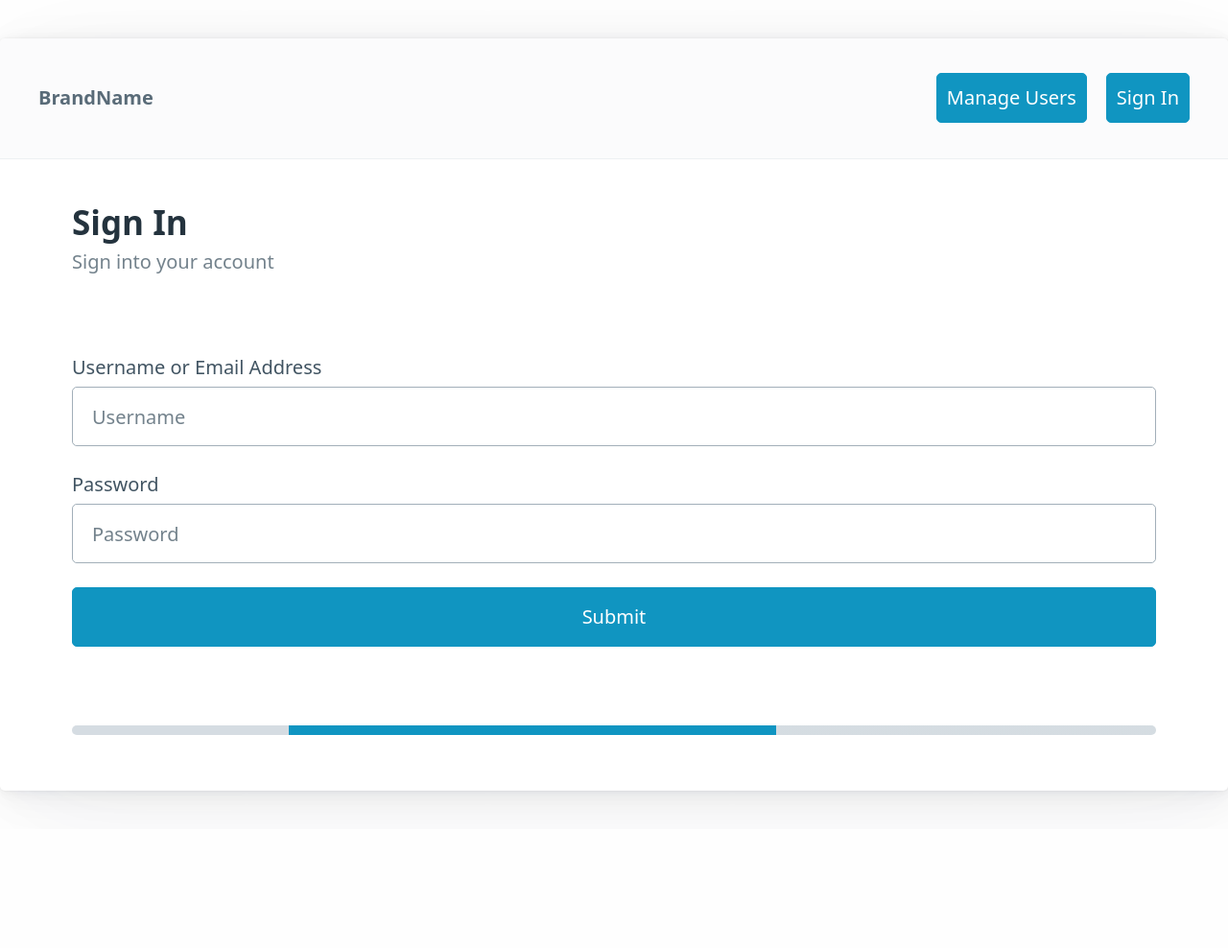
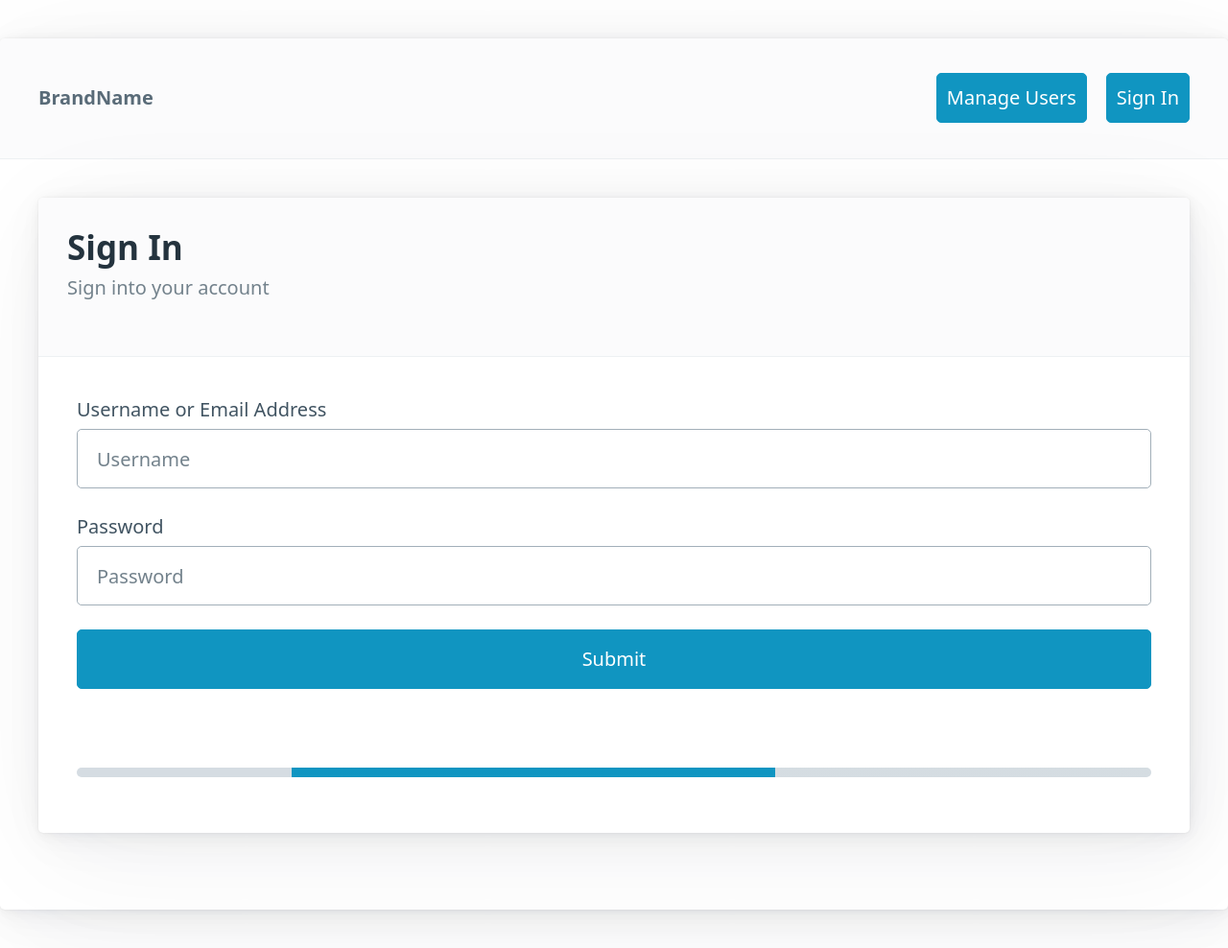
Before and after one commit to jeffrey-t-l/flask-playground, a Flask app: page /sign_in in a window 1280 px wide. Shown: the whole page at 96% size. Before the commit the page ends 835 px from the top, so only its background shows below. Run offline with Flask 2, Linux system fonts and the light colour scheme.

Commit message:
tidying up

```diff
--- a/templates/base.html
+++ b/templates/base.html
@@ -22,7 +22,7 @@
                 </ul>
                 <ul>
                     {% block head %}{% endblock %}
-                    <li><a href="/manage_users" role="button">Manage Users</a></li>
+                    <!-- <li><a href="/manage_users" role="button">Manage Users</a></li>-->
                     <li><a href="/sign_in" role="button" class="primary">Sign In</a></li>
                 </ul>
             </nav>
--- a/templates/manage_users.html
+++ b/templates/manage_users.html
@@ -2,6 +2,8 @@
 {% block head %}
   {{ super() }}
     <li><a href="/create_user" role="button">Create User</a></li>
+    <li><a href="/sign_out" role="button" class="secondary">Sign Out</a></li>
+
 {% endblock %}
 {% block form %}
 
--- a/templates/sign_in.html
+++ b/templates/sign_in.html
@@ -1,13 +1,24 @@
 {% extends "base.html" %}
+
+{% block head %}
+  {{ super() }}
+    <li><a href="/manage_users" role="button">Manage Users</a></li>
+{% endblock %}
+
 {% block form %}
-
-<main class="container">
-  <section>
+<article>
+  <body>
+    <header class="App-header">
+      <nav>
+        <ul>
           <hgroup>
             <h2>Sign In</h2>
             <h3>Sign into your account</h3>
           </hgroup>
-    </section>
+        </ul>
+      </nav>
+    </header>
+    <main class="container">
       <section>
         <form method="post" id="signin">
           <div>
@@ -27,4 +38,6 @@
       </section>
       <div><progress></progress></div>
     </main>
+  </body>
+</article>
 {% endblock %}
```
Also changed, not shown: templates/index.html (+6 -2 lines). Lines whose indentation alone changed are shown as unchanged.
